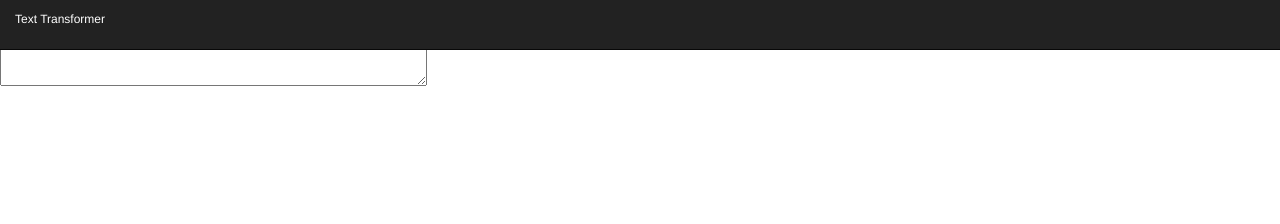
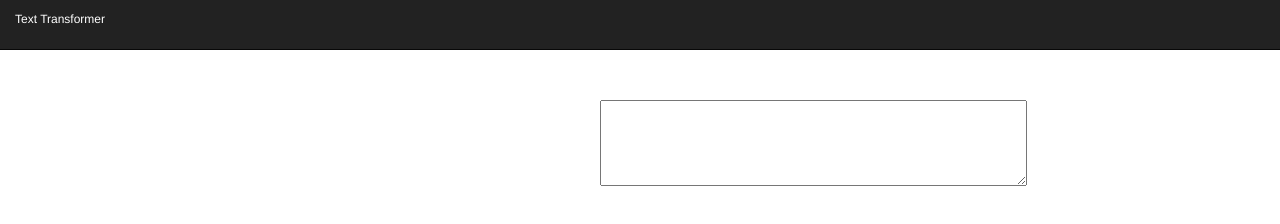
Before and after one commit to princeWebMada/textTransformer, a plain HTML site: page index.html in a window 1280 px wide. Drawn offline with Linux system fonts and the light colour scheme.

Commit message:
Ajustement de la place du textarea

```diff
--- a/index.html
+++ b/index.html
@@ -12,6 +12,6 @@
 	        <span>Text Transformer</span>
 	    </div>
 	</nav>
-	<textarea  rows="4" cols="50"></textarea>
+	<textarea  rows="4" cols="50" style="margin-top: 100px;margin-left: 600px;"></textarea>
 </body>
 </html>
```
